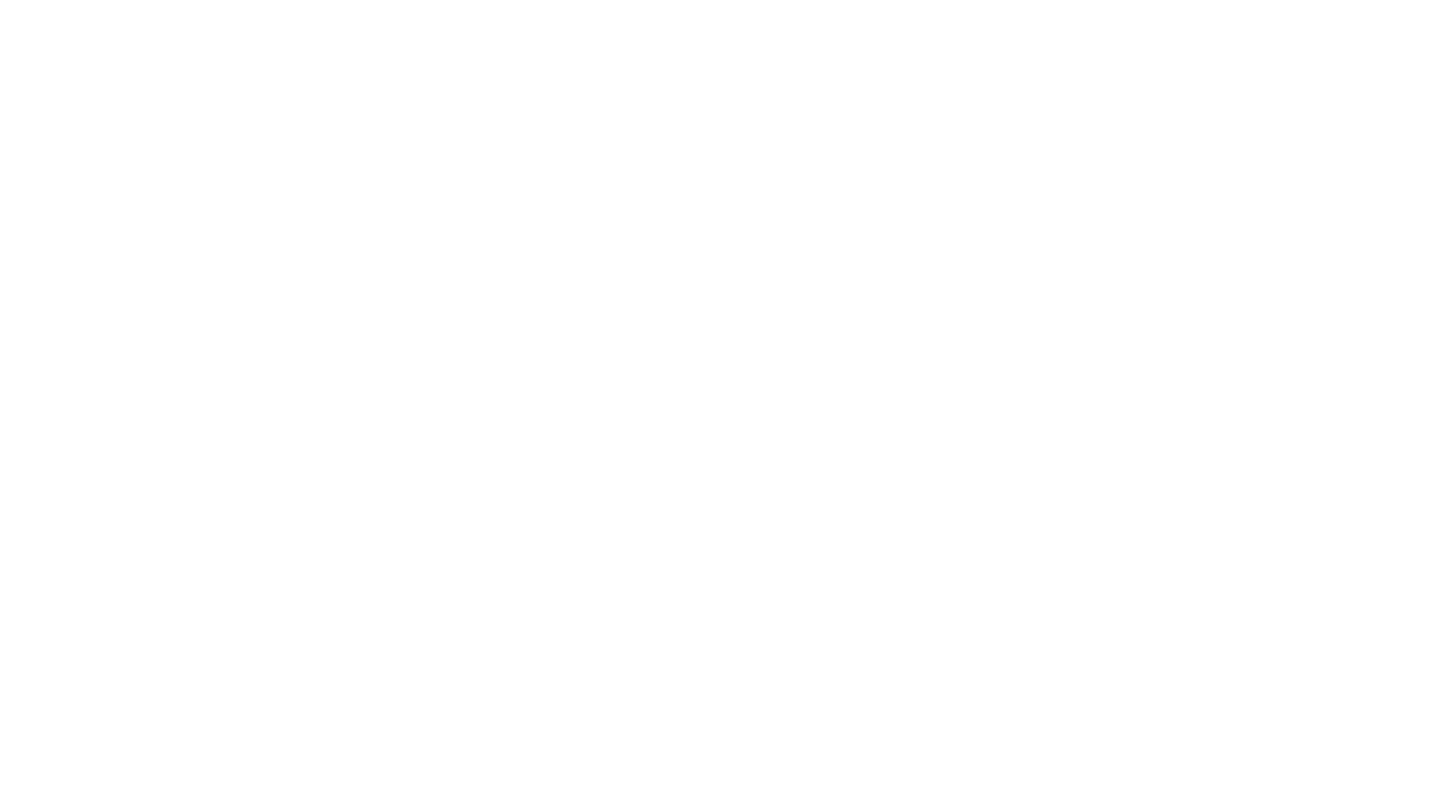
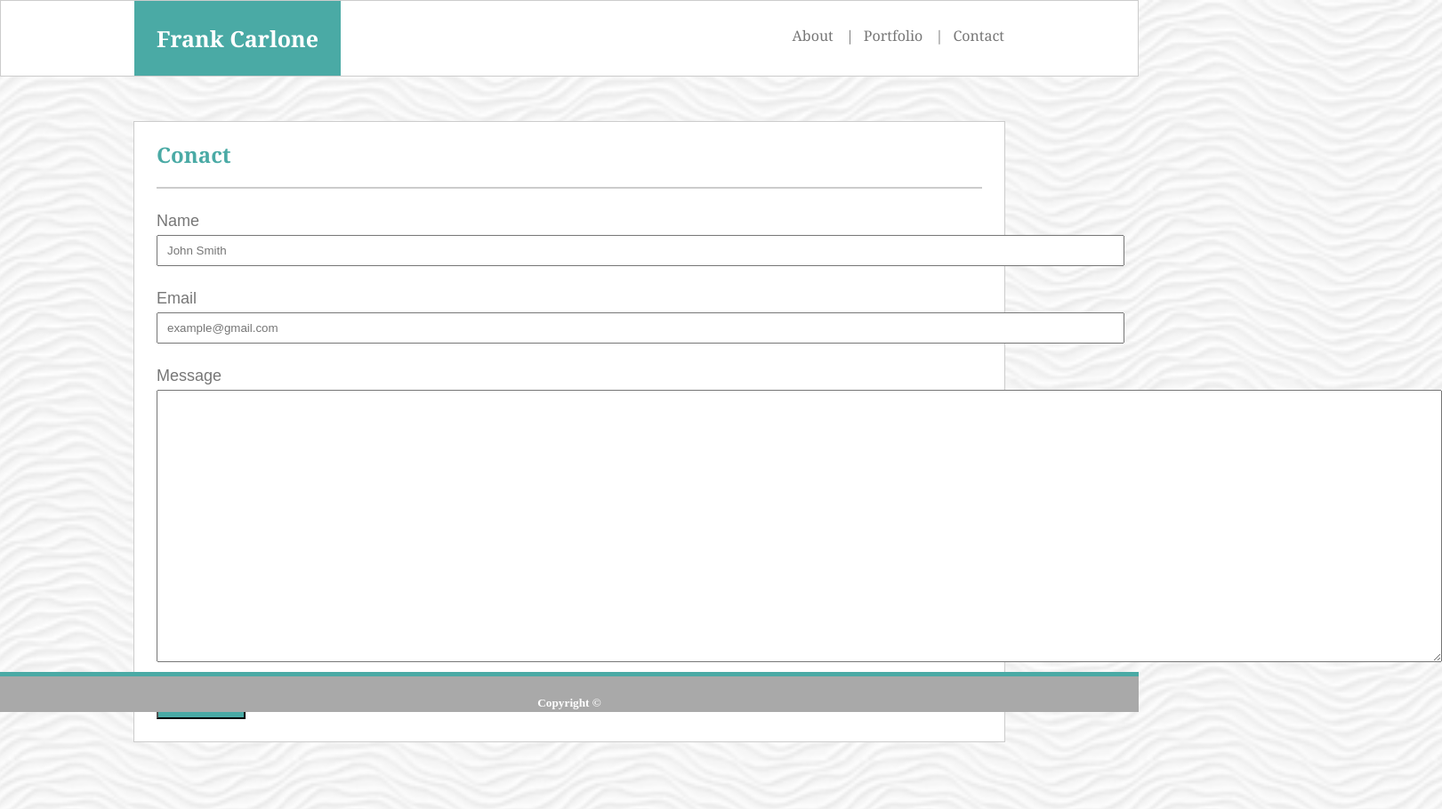
Before and after one commit to fcarlone/Basic-Portfolio, a plain HTML site: page contact.html in a window 1280 px wide. Shown: the whole page at 89% size, 1621 px wide, since content can reach past the window. Before the commit the page ends 800 px from the top, so only its background shows below. Drawn offline with Linux system fonts and the light colour scheme.

Commit message:
create and style contact page

```diff
--- a/contact.html
+++ b/contact.html
@@ -0,0 +1,57 @@
+<!DOCTYPE html>
+<html lang="en">
+
+<head>
+  <meta charset="UTF-8">
+  <meta name="viewport" content="width=device-width, initial-scale=1.0">
+  <link rel="stylesheet" type="text/css" href="./css/style.css">
+  <title>Basic Portfolio</title>
+</head>
+
+<body>
+  <header class="nav-wrapper">
+    <div class="nav-bar">
+      <div class="nav-title">
+        <p>Frank Carlone</p>
+      </div>
+      <div class="nav-menu">
+        <ul>
+          <li><a href="./index.html">About</a></li>
+          <li><a href="portfolio.html">Portfolio</a></li>
+          <li><a href="./contact.html">Contact</a></li>
+        </ul>
+      </div>
+    </div>
+  </header>
+
+  <section class="contact-wrapper">
+    <div class="contact-border">
+      <h1 class="contact-title">Conact</h1>
+      <hr>
+      <div class="contact-form">
+        <form action="" method="get" class="form">
+          <div class="form-field">
+            <label for="name">Name</label>
+            <input type="text" name="name" id="name" placeholder="John Smith" required />
+          </div>
+          <div class="form-field">
+            <label for="email">Email</label>
+            <input type="email" name="email" id="email" placeholder="example@gmail.com" required />
+          </div>
+          <div class="form-field">
+            <label for="message">Message</label>
+            <textarea rows="20" cols="178" name="message" id="message"></textarea>
+          </div>
+          <div>
+            <input type="submit" class="form-button" value="Submit">
+          </div>
+        </form>
+      </div>
+    </div>
+  </section>
+  <footer>
+    <h5>Copyright &copy;</h5>
+  </footer>
+</body>
+
+</html>
--- a/css/style.css
+++ b/css/style.css
@@ -38,6 +38,15 @@ body {
   padding-top: 12px;
 }
 
+a {
+  text-decoration: none;
+  color: inherit;
+}
+
+a:hover {
+  color: #4aaaa5;
+}
+
 ul {
   list-style-type: none;
   margin-right: 150px;
@@ -55,11 +64,13 @@ li:not(:first-child):before {
   padding-right: 11px;
 }
 
-.about-wrapper {
+.about-wrapper,
+.contact-wrapper {
   font-family: 'Arial', 'Helvetica Neue', Helvetica, sans-serif;
 }
 
-.about-title {
+.about-title,
+.contact-title {
   font-family: 'Georgia', Times, Times New Roman, serif;
   color: #4aaaa5;
 }
@@ -74,7 +85,8 @@ hr {
   margin-right: 25px;
 }
 
-.about-border {
+.about-border,
+.contact-border {
   border: solid #cccccc 1px;
   margin: 50px 150px 75px 150px;
   background: white;
@@ -82,7 +94,8 @@ hr {
   padding-right: 25px;
 }
 
-.about-wrapper p {
+.about-wrapper p,
+.form-field label {
   color: #777777;
   font-size: 18px;
   line-height: 32px;
@@ -104,3 +117,29 @@ footer {
 h5 {
   margin-bottom: 0;
 }
+
+label {
+  display: block;
+}
+
+.form-field input {
+  width: 1088px;
+  height: 35px;
+  margin-bottom: 20px;
+  padding-left: 10px;
+}
+
+.form-button {
+  background: #4aaaa5;
+  color: white;
+  font-family: 'Arial', 'Helvetica Neue', Helvetica, sans-serif;
+  font-size: 18px;
+  padding: 10px 20px;
+  margin: 15px 0 25px 0;
+}
+
+.form-button:hover {
+  color: #4aaaa5;
+  background: #cccccc;
+  cursor: pointer;
+}
```
Also changed, not shown: index.html (+3 -3 lines).
